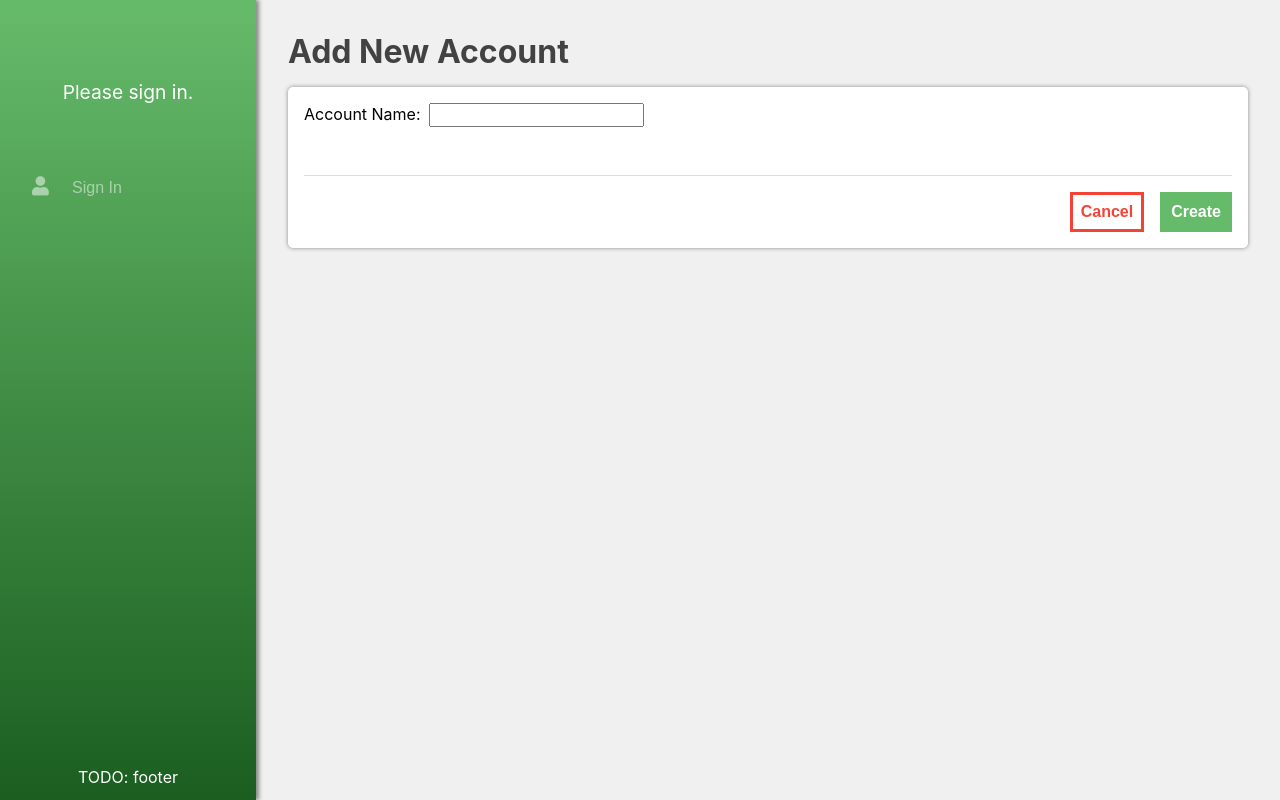
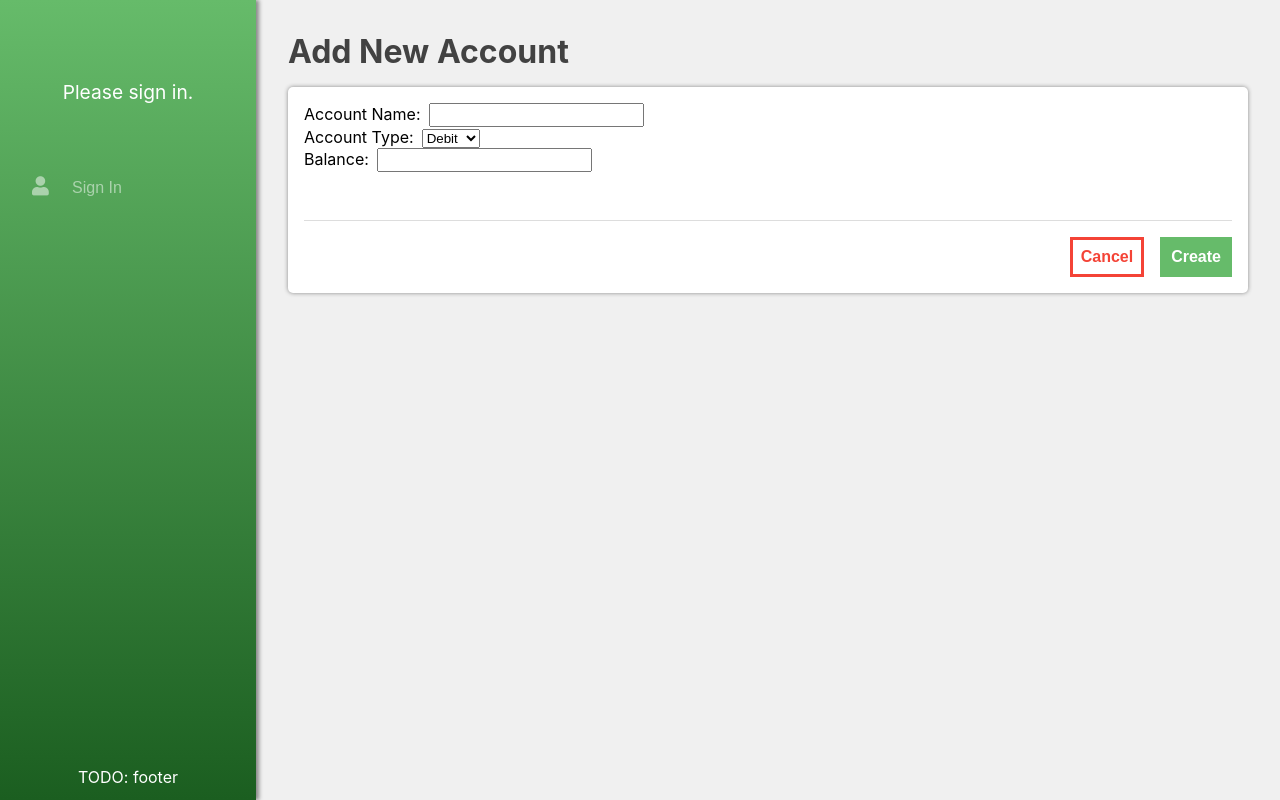
Before and after one commit to ALRobilliard/Split, a React (Create React App) app in the folder client/: page /accounts/add in a window 1280 px wide. Built offline with nearby package versions, Linux system fonts and the light colour scheme; no server answers.

Commit message:
View cleanup. Use new server methods

```diff
--- a/client/src/components/Accounts/Accounts.tsx
+++ b/client/src/components/Accounts/Accounts.tsx
@@ -47,7 +47,7 @@ class Accounts extends Component<IProps, IState> {
         <div className="mainContent">
           <ul className="entityList">
             {this.state.accounts.map((value, index) => {
-              return <li key={value.accountId}>{value.accountName}</li>
+              return <li key={value.accountId}>{value.accountName} | {value.accountType == 0 ? 'Debit' : 'Credit'} | {value.balance ? '$' + value.balance.toFixed(2) : null} | {value.limit ? '$' + value.limit.toFixed(2) : null}</li>
             })}
           </ul>
         </div>
--- a/client/src/components/AddAccount/AddAccount.tsx
+++ b/client/src/components/AddAccount/AddAccount.tsx
@@ -11,7 +11,17 @@ interface IProps {
 
 interface IState {
   accountName: string,
+  accountType: number,
+  balance?: number,
+  limit?: number,
   redirect: boolean
+}
+
+interface AccountPost {
+  accountName: string,
+  accountType: number,
+  balance?: number,
+  limit?: number
 }
 
 class AddAccount extends Component<IProps, IState> {
@@ -21,21 +31,29 @@ class AddAccount extends Component<IProps, IState> {
     super(props);
     this.state = {
       accountName: '',
+      accountType: 0,
       redirect: false
     };
   }
 
   accountNameOnChange = (e: React.ChangeEvent<HTMLInputElement>) => this.setState({ accountName: e.target.value });
+  accountTypeOnChange = (e: React.ChangeEvent<HTMLSelectElement>) => this.setState({ accountType: parseInt(e.target.value) });
+  balanceOnChange = (e: React.ChangeEvent<HTMLInputElement>) => this.setState({ balance: parseFloat(e.target.value) });
+  limitOnChange = (e: React.ChangeEvent<HTMLInputElement>) => this.setState({ limit: parseFloat(e.target.value) });
 
   postAccount = () => {
-    const accountName = this.state.accountName,
-      token =
+    const token =
         this.props.user != null ?
         this.props.user.token :
-        undefined;
+        undefined,
+      accountObj: AccountPost = {
+        accountName: this.state.accountName,
+        accountType: this.state.accountType,
+        balance: this.state.balance ? this.state.balance : undefined,
+        limit: this.state.balance && this.state.accountType == 1 ? this.state.limit : undefined
+      };
 
-    if (accountName != '') {
-      postData(`${baseUrl}/api/accounts`, accountName, token)
+    postData(`${baseUrl}/api/accounts`, accountObj, token)
       .then(res => {
         const state = this.state;
         this.setState({
@@ -43,7 +61,6 @@ class AddAccount extends Component<IProps, IState> {
           redirect: true
         })
       });
-    }
   }
 
   render() {
@@ -59,12 +76,31 @@ class AddAccount extends Component<IProps, IState> {
           <h1 className="mainHeading">Add New Account</h1>
         </div>
         <div className="form">
+          <div className="account-line">
             <label htmlFor="accountName">Account Name:</label>
             <input
               id="accountName"
               type="text"
               onChange={this.accountNameOnChange}
             />
+          </div>
+          <div className="account-line">
+            <label htmlFor="accountType">Account Type:</label>
+            <select name="accountType" onChange={this.accountTypeOnChange}>
+              <option value="0">Debit</option>
+              <option value="1">Credit</option>
+            </select>
+          </div>
+          <div className="account-line">
+            <label htmlFor="balance">Balance:</label>
+            <input type="text" name="balance" onChange={this.balanceOnChange}/>
+          </div>
+          {this.state.accountType == 1 ?
+          <div className="account-line">
+            <label htmlFor="limit">Credit Limit:</label>
+            <input type="text" name="limit" onChange={this.limitOnChange}/>
+          </div> : null
+          }
           <div className="form-actions">
             <Link to="/accounts"><button className="button button-close">Cancel</button></Link>
             <a><button className="button button-confirm" onClick={this.postAccount}>Create</button></a>
--- a/client/src/components/Transactions/Transactions.tsx
+++ b/client/src/components/Transactions/Transactions.tsx
@@ -89,7 +89,7 @@ class Transactions extends Component<IProps, IState> {
           </div>
           <ul className="entityList">
             {this.state.transactions.map((value, index) => {
-              return <li key={value.transactionId}>{moment(value.transactionDate).format('DD MMMM')} || {'$' + (value.amount != null ? value.amount : 0).toFixed(2)}</li>
+              return <li key={value.transactionId}>{moment(value.transactionDate).format('DD MMMM YYYY')} | {value.transactionPartyName} - {value.categoryName} | {'$' + (value.amount != null ? value.amount : 0).toFixed(2)}</li>
             })}
           </ul>
         </div>
```
Also changed, not shown: client/src/types/entityDtos.d.ts (+7 -0 lines). Lines whose indentation alone changed are shown as unchanged.
